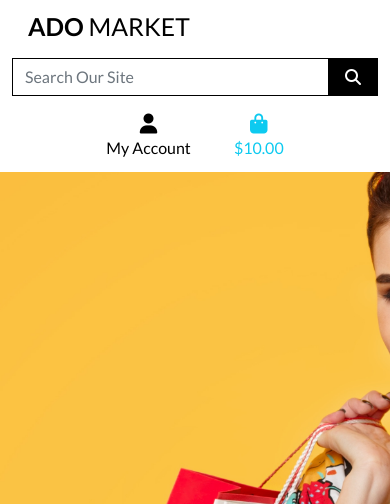
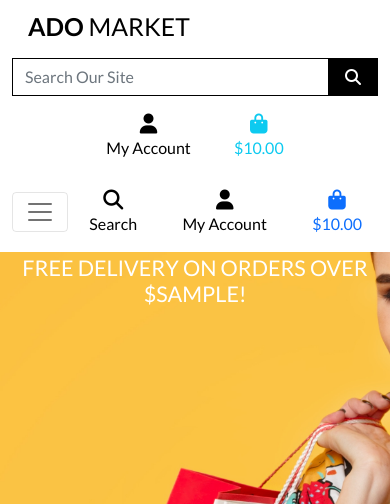
Before and after one commit to louparker/ado_market, a Django app: template templates/base.html in a window 390 px wide. Shown: the top 504 px of the page. Run offline with Django 3.2, Linux system fonts and the light colour scheme; a user stored in the database is signed in; tables that the repository leaves empty hold one stand-in row (values such as "Sample post"); the template is opened without the code that fills it: most values are stand-ins (such as "Sample title", 1, 10 or a date in 2020); some libraries are stand-ins or nearby versions.

Commit message:
Add mobile top header content

```diff
--- a/templates/base.html
+++ b/templates/base.html
@@ -108,6 +108,20 @@
             </ul>
         </div>
         </div>
+        <div class="row bg-white">
+            <nav class="navbar navbar-expand-lg navbar-light w-100">
+                <button class="navbar-toggler" type="button" data-toggle="collapse" data-target="#main-nav" aria-controls="main-nav" aria-expanded="false" aria-label="Toggle navigation">
+                    <span class="navbar-toggler-icon"></span>
+                </button>
+                {% include 'includes/mobile-top-header.html' %}
+                {% include 'includes/main-nav.html' %}
+            </nav>
+        </div>
+        <div id="delivery-banner" class="row text-center">
+            <div class="col bg-black text-white">
+                <h4 class="logo-font my-1">Free delivery on orders over ${{ free_shipping_threshold }}!</h4>
+            </div>
+        </div>
     </header>
 
     {% if messages %}
--- /dev/null
+++ b/templates/includes/mobile-top-header.html
@@ -0,0 +1,56 @@
+<li class="list-inline-item">
+    <a class="text-black nav-link d-block d-lg-none" href="#" id="mobile-search" data-toggle="dropdown" aria-haspopup="true" aria-expanded="false">
+        <div class="text-center">
+            <div><i class="fas fa-search fa-lg"></i></div>
+            <p class="my-0">Search</p>
+        </div>
+    </a>
+    <div class="dropdown-menu border-0 w-100 p-3 rounded-0 my-0" aria-labelledby="mobile-search">
+        <form class="form" method="GET" action="">
+            <div class="input-group w-100">
+                <input class="form-control border border-black rounded-0" type="text" name="q" placeholder="Search our site">
+                <div class="input-group-append">
+                    <button class="form-control form-control btn btn-black border border-black rounded-0" type="submit">
+                        <span class="icon">
+                            <i class="fas fa-search"></i>
+                        </span>
+                    </button>
+                </div>
+            </div>
+        </form>
+    </div>
+</li>
+<li class="list-inline-item dropdown">
+    <a class="text-black nav-link d-block d-lg-none" href="#" id="user-options" data-toggle="dropdown" aria-haspopup="true" aria-expanded="false">
+        <div class="text-center">
+            <div><i class="fas fa-user fa-lg"></i></div>
+            <p class="my-0">My Account</p>
+        </div>
+    </a>
+    <div class="dropdown-menu border-0" aria-labelledby="user-options">
+        {% if request.user.is_authenticated %}
+            {% if request.user.is_superuser %}
+                <a href="{% url 'account_logout' %}" class="dropdown-item">Product Management</a>
+            {% endif %}
+            <a href="{% url 'profile' %}" class="dropdown-item">My Profile</a>
+            <a href="{% url 'account_logout' %}" class="dropdown-item">Logout</a>
+        {% else %}
+            <a href="{% url 'account_signup' %}" class="dropdown-item">Register</a>
+            <a href="{% url 'account_login' %}" class="dropdown-item">Login</a>
+        {% endif %}
+    </div>
+</li>
+<li class="list-inline-item">
+    <a class="{% if grand_total %}text-primary font-weight-bold{% else %}text-black{% endif %} nav-link d-block d-lg-none" href="">
+        <div class="text-center">
+            <div><i class="fas fa-shopping-bag fa-lg"></i></div>
+            <p class="my-0">
+                {% if grand_total %}
+                    ${{ grand_total|floatformat:2 }}
+                {% else %}
+                    $0.00
+                {% endif %}
+            </p>
+        </div>
+    </a>
+</li>
```
Also changed, not shown: templates/includes/main-nav.html (added).
